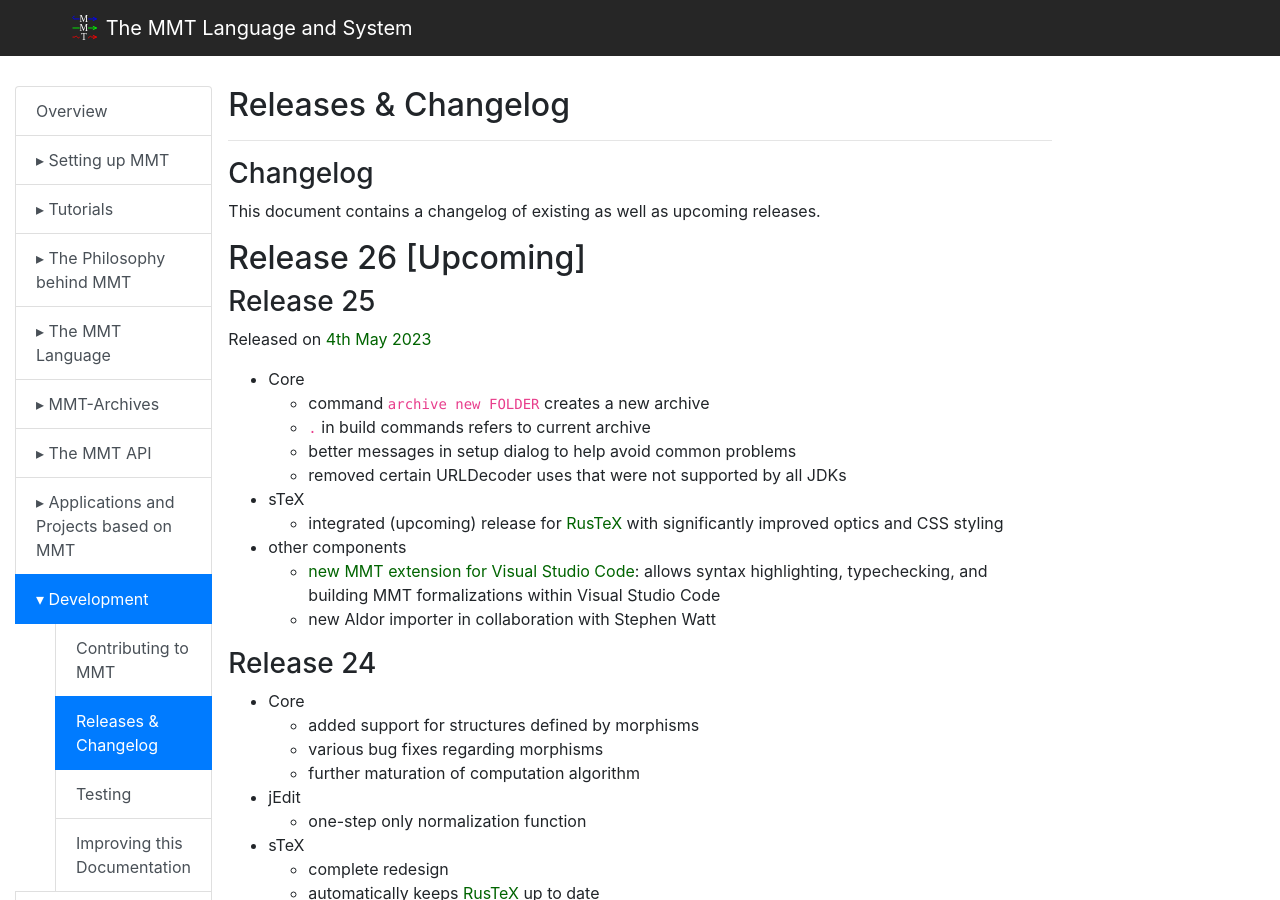
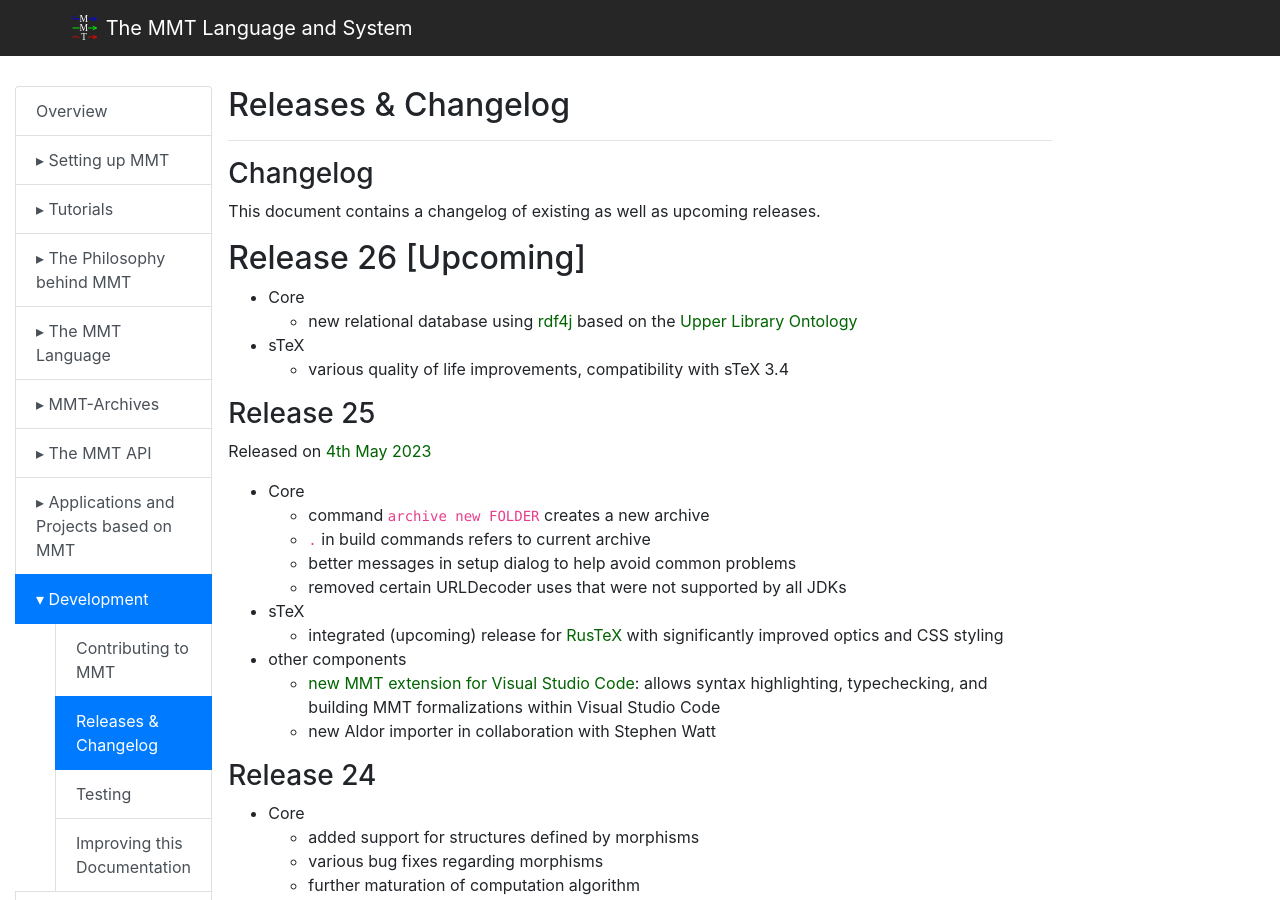
Before and after one commit to UniFormal/uniformal.github.io, a Jekyll site: the page built from doc/development/releases.md, in a window 1280 px wide and 900 px high. Built offline with Jekyll 4.4.1, drawn with Linux system fonts in a browser that asks for light colours.

Commit message:
Update releases.md

```diff
--- a/doc/development/releases.md
+++ b/doc/development/releases.md
@@ -8,6 +8,11 @@ title: Releases & Changelog
 This document contains a changelog of existing as well as upcoming releases.
 
 ## Release 26 [Upcoming]
+
+- Core
+  - new relational database using [rdf4j](https://rdf4j.org/) based on the [Upper Library Ontology](https://kwarc.info/kohlhase/papers/cicm19-ulo.pdf)
+- sTeX
+  - various quality of life improvements, compatibility with sTeX 3.4
 
 ### Release 25
 
```
